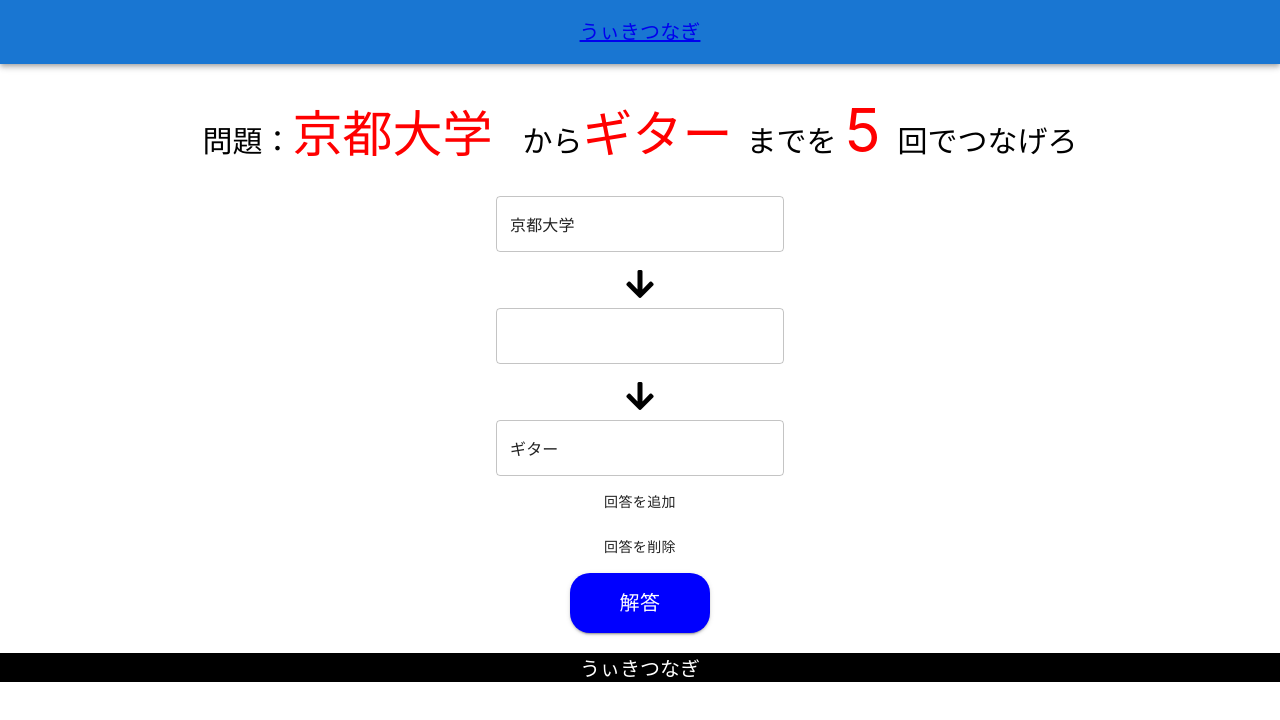
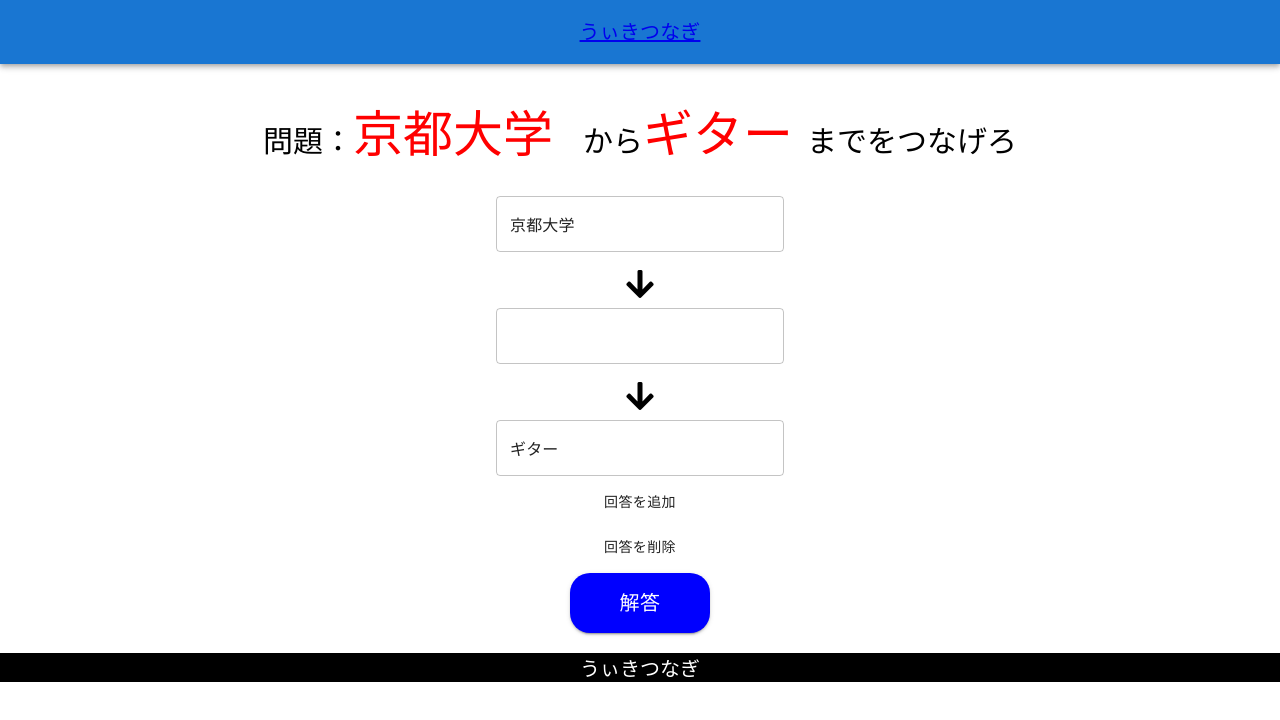
Before and after one commit to Kamodes/wikitsunagi_front, a React (Create React App) app: page /Main in a window 1280 px wide. Shown: the top 720 px of the page. Built offline with nearby package versions, Linux system fonts and the light colour scheme.

Commit message:
余計なものの削除など

```diff
--- a/src/components/App.tsx
+++ b/src/components/App.tsx
@@ -1,11 +1,6 @@
-import React, { useState, useEffect } from "react";
+import React, { useState } from "react";
 import "./CSS/App.css";
-import {
-  BrowserRouter as Router,
-  Route,
-  Switch,
-  useHistory,
-} from "react-router-dom";
+import { BrowserRouter as Router, Route, Switch } from "react-router-dom";
 import Game from "./Game";
 import Title from "./Title";
 import Loading from "./Loading";
@@ -69,7 +64,6 @@
               render={() => (
                 <Game
                   questWords={questWord}
-                  maxWord={5}
                   handleJudgeChange={handleJudgeChange}
                 />
               )}
--- a/src/components/Game.tsx
+++ b/src/components/Game.tsx
@@ -4,14 +4,8 @@
 
 type GameProps = {
   questWords: string[];
-  maxWord: number;
   handleJudgeChange: (data: boolean) => void;
 };
-
-const StyledAnswerCount = styled.span`
-  font-size: 60px;
-  color: red;
-`;
 
 const StyledWord = styled.span`
   font-size: 50px;
@@ -28,9 +22,7 @@
     <>
       <StyledQuestion>
         問題：<StyledWord>{Prop.questWords[0]}</StyledWord>　から
-        <StyledWord>{Prop.questWords[1]} </StyledWord>までを{" "}
-        <StyledAnswerCount>{Prop.maxWord} </StyledAnswerCount>
-        回でつなげろ
+        <StyledWord>{Prop.questWords[1]} </StyledWord>までをつなげろ
       </StyledQuestion>
       <AnswersList
         handleJudgeChange={Prop.handleJudgeChange}
```
